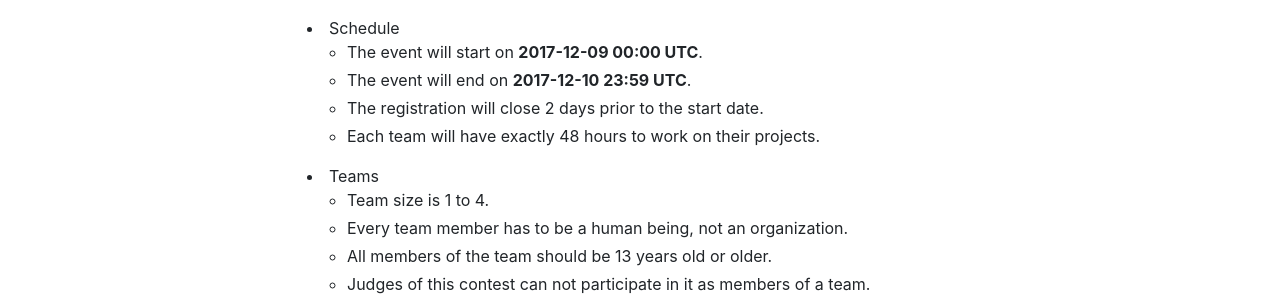
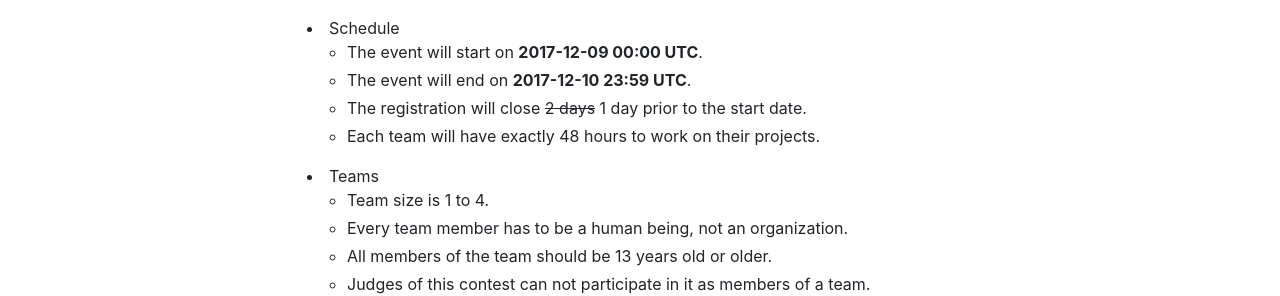
Before and after one commit to spawnfest/spawnfest.github.io, a Jekyll site: the page built from rules.html, in a window 1280 px wide. Shown: the part 574-870 px from the top of the page. Built offline with Jekyll 4.4.1, drawn with Linux system fonts in a browser that asks for light colours.

Commit message:
change the registration closing day

```diff
--- a/_config.yml
+++ b/_config.yml
@@ -124,7 +124,7 @@ rules:
     details:
       - text: The event will start on <strong>2017-12-09 00:00 UTC</strong>.
       - text: The event will end on <strong>2017-12-10 23:59 UTC</strong>.
-      - text: The registration will close 2 days prior to the start date.
+      - text: The registration will close <span class="line-through">2 days</span> 1 day prior to the start date.
       - text: Each team will have exactly 48 hours to work on their projects.
   - text: Teams
     details:
--- a/css/one-page-wonder.css
+++ b/css/one-page-wonder.css
@@ -96,3 +96,7 @@ img.sp-img {
 .find-a-team {
   opacity: 0.4;
 }
+
+.line-through {
+  text-decoration: line-through;
+}
```
